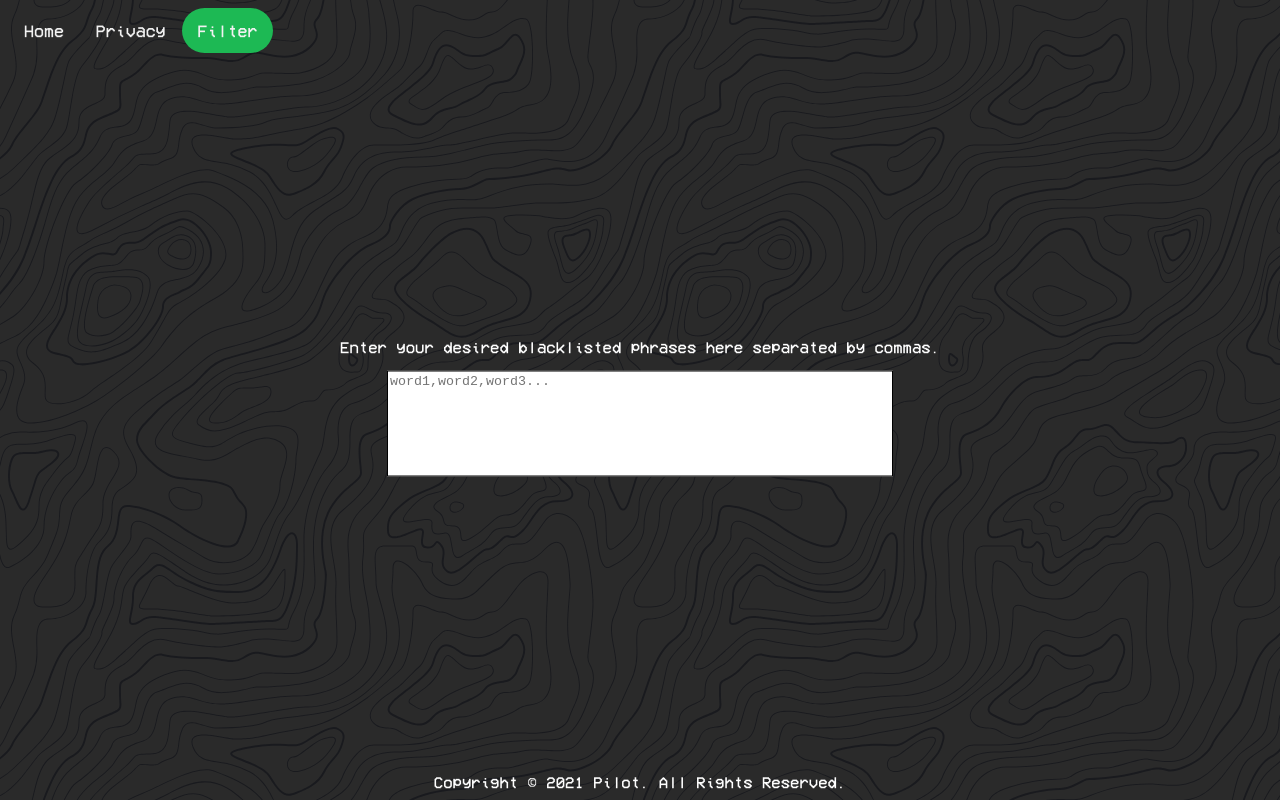
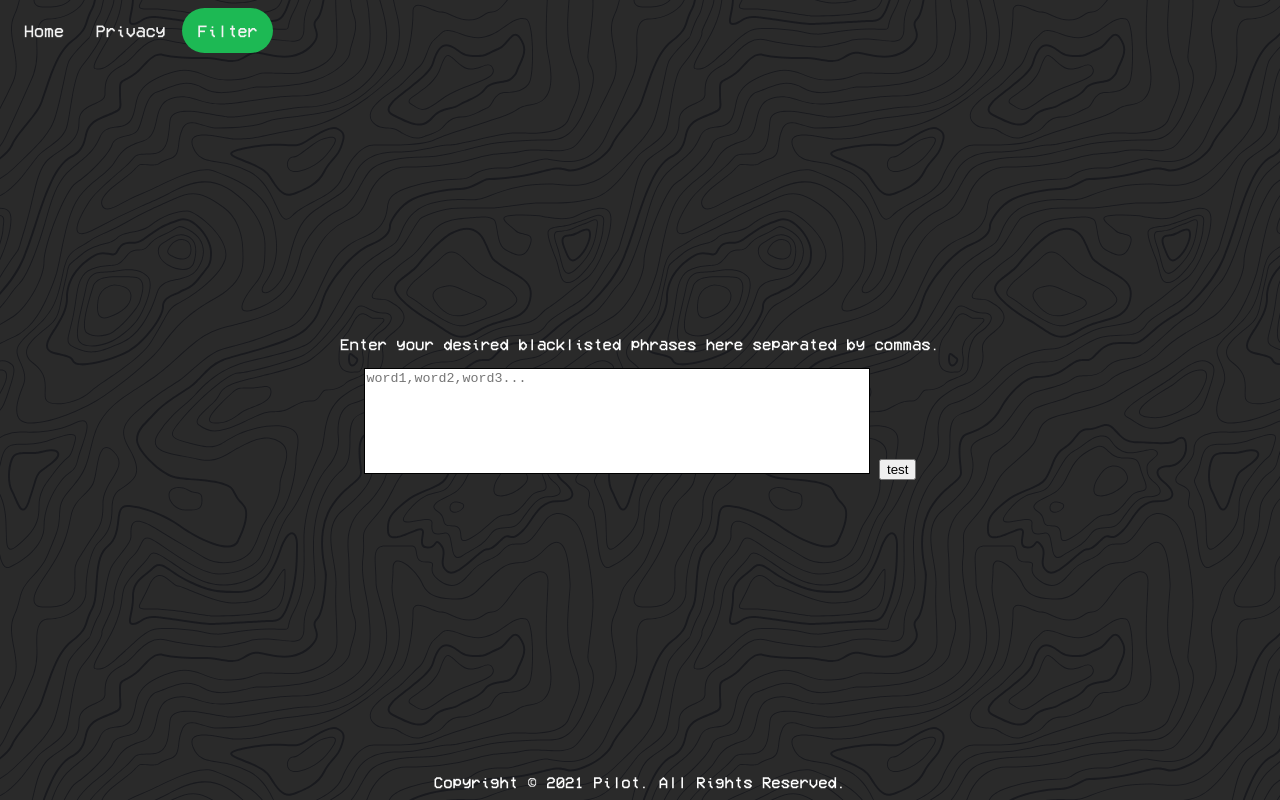
Before and after one commit to inhabited/profanity-filter, a plain HTML site: page filter/index.html in a window 1280 px wide. Drawn offline with Linux system fonts and the light colour scheme.

Commit message:
testing onclick js function

```diff
--- a/filter/index.html
+++ b/filter/index.html
@@ -18,6 +18,7 @@
     <div class="main-container">
         <p>Enter your desired blacklisted phrases here separated by commas.</p>
 		<textarea class="input-box" placeholder="word1,word2,word3..."></textarea>
+        <button onclick="myFunction()">test</button>
     </div>
 
     <div class="footer">
```
